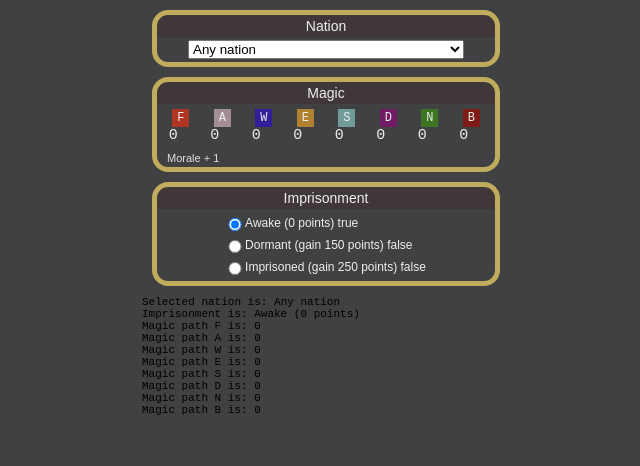
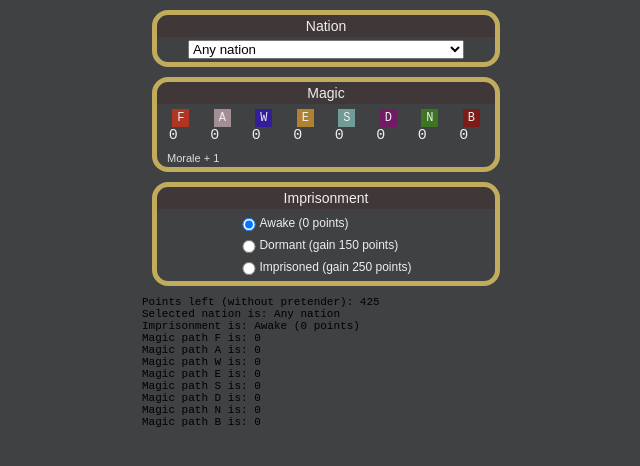
Before and after one commit to bsielski/pretenders-dom5, a React (Create React App) app: page / in a window 1280 px wide. Shown: the top 466 px of the page, without its empty margins (314-954 px from the left). Built offline with nearby package versions, Linux system fonts and the light colour scheme.

Commit message:
Add points from imprisonment

```diff
--- a/src/App.js
+++ b/src/App.js
@@ -1,11 +1,14 @@
 import React, { Component } from 'react';
 import {getNations} from './nations';
+import {magicPathCost} from './magicCost';
+import {magicCost} from './magicCost';
 import './App.css';
 
 class Debug extends React.Component {
   render() {
     return (
       <div>
+        <section id="debugger">Points left (without pretender): {this.props.points}</section>
         <section id="debugger">Selected nation is: {this.props.nation}</section>
         <section id="debugger">Imprisonment is: {this.props.imprisonment}</section>
         <section id="debugger">Magic path F is: {this.props.pathF}</section>
@@ -25,6 +28,7 @@ class Debug extends React.Component {
 class App extends Component {
   constructor(props) {
     super(props);
+    this.points = 425;
     this.magicMin = 0;
     this.magicMax = 10;
     this.dominionMin = 1;
@@ -110,7 +114,7 @@ class App extends Component {
           <label className="value-picker__label value-picker__label--imprisonment"
             htmlFor={"imprisonment_"+imprisonmentLevel.toString()+"_picker__input"}
           >
-            {this.imprisonmentOptions[imprisonmentLevel].label + " " + isImprosonmentChecked(imprisonmentLevel)}
+            {this.imprisonmentOptions[imprisonmentLevel].label}
           </label>
         </div>
       );
@@ -124,6 +128,8 @@ class App extends Component {
     const currentPathD = this.state.pathD;
     const currentPathN = this.state.pathN;
     const currentPathB = this.state.pathB;
+
+    const currentBasePointsLeft = this.points + this.imprisonmentOptions[currentImprisonment].points;
 
     return (
       <main>
@@ -210,6 +216,7 @@ class App extends Component {
           pathD={currentPathD}
           pathN={currentPathN}
           pathB={currentPathB}
+          points={currentBasePointsLeft}
         />
 
       </main>
```
